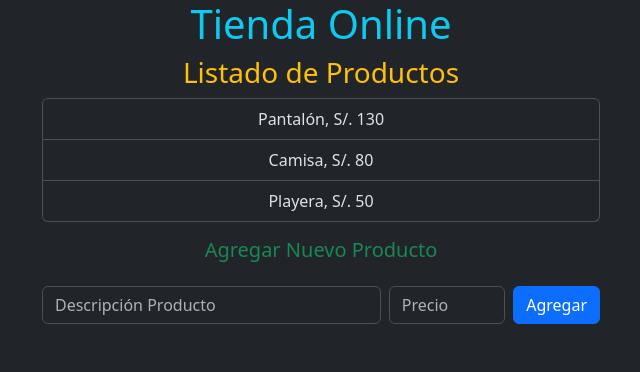
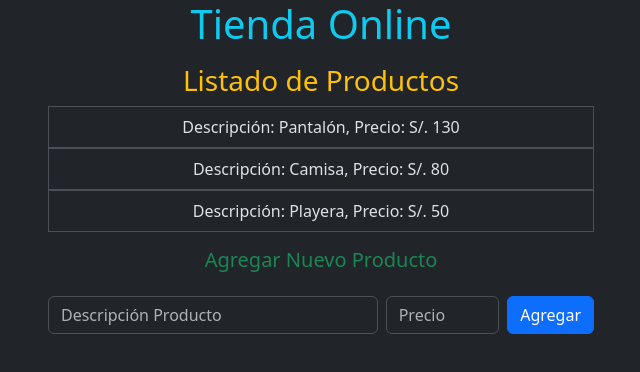
Before and after one commit to FVilcahuamanOlitel/tienda-online, an Angular app: page / in a window 1280 px wide. Shown: the top 372 px of the page, without its empty margins (319-959 px from the left). Built offline with nearby package versions, Linux system fonts and the light colour scheme.

Commit message:
feat: comunicación entre componentes

```diff
--- /dev/null
+++ b/src/app/formulario/formulario.component.html
@@ -0,0 +1,17 @@
+<h5 class="text-success mt-3">Agregar Nuevo Producto</h5>
+
+<form
+    class="d-flex justify-content-between align-items-center my-4 w-50 mx-auto"
+    (submit)="agregarProducto($event)"
+>
+    <input type="text" id="descripcion" name="descripcion"
+        placeholder="Descripción Producto" class="form-control me-2 w-75"
+        autocomplete="off"
+        #descripcionInput />
+
+    <input type="number" id="precio" name="precio"
+        placeholder="Precio" class="form-control me-2 w-25"
+        #precioInput />
+
+    <button type="submit" class="btn btn-primary">Agregar</button>
+</form>
--- /dev/null
+++ b/src/app/formulario/formulario.component.ts
@@ -0,0 +1,30 @@
+import { Component, ElementRef, EventEmitter, Output, ViewChild } from '@angular/core';
+import { Producto } from '../models/producto';
+
+@Component({
+  selector: 'app-formulario',
+  imports: [],
+  templateUrl: './formulario.component.html'
+})
+export class FormularioComponent {
+  @ViewChild('descripcionInput') descripcionInput!: ElementRef;
+  @ViewChild('precioInput') precioInput!: ElementRef;
+  @Output() nuevoProducto = new EventEmitter<Producto>();
+
+  agregarProducto(evento: Event){
+    evento.preventDefault();
+
+    if(this.descripcionInput.nativeElement.value.trim() === ''
+      || this.precioInput == null || this.precioInput.nativeElement.value <=0){
+      console.log('Debe ingresar una descripción y un precio válidos');
+      return;
+    }
+
+    const producto = new Producto(this.descripcionInput.nativeElement.value, this.precioInput.nativeElement.value);
+
+    this.nuevoProducto.emit(producto);
+
+    this.descripcionInput.nativeElement.value = '';
+    this.precioInput.nativeElement.value = null;
+  }
+}
--- a/src/app/listado-productos/listado-productos.component.html
+++ b/src/app/listado-productos/listado-productos.component.html
@@ -1,26 +1,12 @@
+<div class="container mt-3">
     <h3 class="text-warning">Listado de Productos</h3>
     <ul class="list-group w-50 mx-auto">
-    @for (producto of productos; track producto) {
-        <li class="list-group-item text-center">
-            {{ producto.descripcion }},
-            S/. {{ producto.precio }}
-        </li>
+        @for (productoElemento of productos; track productoElemento) {
+            <app-producto [producto]="productoElemento" />
         } @empty {
             <li class="list-group-item text-center">No hay productos.</li>
         }
     </ul>
 
-<h5 class="text-success mt-3">Agregar Nuevo Producto</h5>
-
-<form class="d-flex justify-content-between align-items-center my-4 w-50 mx-auto">
-    <input type="text" id="descripcion" name="descripcion"
-        placeholder="Descripción Producto" class="form-control me-2 w-75"
-        autocomplete="off"
-        [(ngModel)]="descripcionInput" />
-
-    <input type="number" id="precio" name="precio"
-        placeholder="Precio" class="form-control me-2 w-25"
-        [(ngModel)]="precioInput" />
-
-    <button type="submit" class="btn btn-primary" (click)="agregarProducto()">Agregar</button>
-</form>
+    <app-formulario (nuevoProducto)="agregarProducto($event)" />
+</div>
--- a/src/app/listado-productos/listado-productos.component.ts
+++ b/src/app/listado-productos/listado-productos.component.ts
@@ -1,10 +1,12 @@
 import { Component } from '@angular/core';
 import { Producto } from '../models/producto';
 import { FormsModule } from '@angular/forms';
+import { ProductoComponent } from "../producto/producto.component";
+import { FormularioComponent } from "../formulario/formulario.component";
 
 @Component({
   selector: 'app-listado-productos',
-  imports: [FormsModule],
+  imports: [FormsModule, ProductoComponent, FormularioComponent],
   templateUrl: './listado-productos.component.html'
 })
 export class ListadoProductosComponent {
@@ -14,20 +16,7 @@ export class ListadoProductosComponent {
     new Producto('Playera', 50.0),
   ];
 
-  descripcionInput: string = '';
-  precioInput: number | null = null;
-
-  agregarProducto() {
-    if (this.descripcionInput.trim() === '' || this.precioInput == null ||
-        this.precioInput <= 0) {
-      console.log('Debe ingresar una descripción y un precio válidos');
-      return;
-    }
-
-    const producto = new Producto(this.descripcionInput, this.precioInput);
+  agregarProducto(producto: Producto) {
     this.productos.push(producto);
-
-    this.descripcionInput = '';
-    this.precioInput = 0;
   }
 }
--- a/src/app/producto/producto.component.html
+++ b/src/app/producto/producto.component.html
@@ -1,3 +1,3 @@
-<div class="container">
-    <p>Descripción: {{ descripcion }}, Precio: S/. {{ precio }}</p>
-</div>
+<li class="list-group-item text-center">
+    Descripción: {{ producto.descripcion }}, Precio: S/. {{ producto.precio }}
+</li>
--- a/src/app/producto/producto.component.ts
+++ b/src/app/producto/producto.component.ts
@@ -1,4 +1,5 @@
-import { Component } from '@angular/core';
+import { Component, Input } from '@angular/core';
+import { Producto } from '../models/producto';
 
 @Component({
   selector: 'app-producto',
@@ -6,6 +7,5 @@ import { Component } from '@angular/core';
   templateUrl: './producto.component.html'
 })
 export class ProductoComponent {
-  descripcion = 'Nuevo Producto';
-  precio = 100.00;
+  @Input() producto!: Producto;
 }
```
Lines whose indentation alone changed are shown as unchanged.
